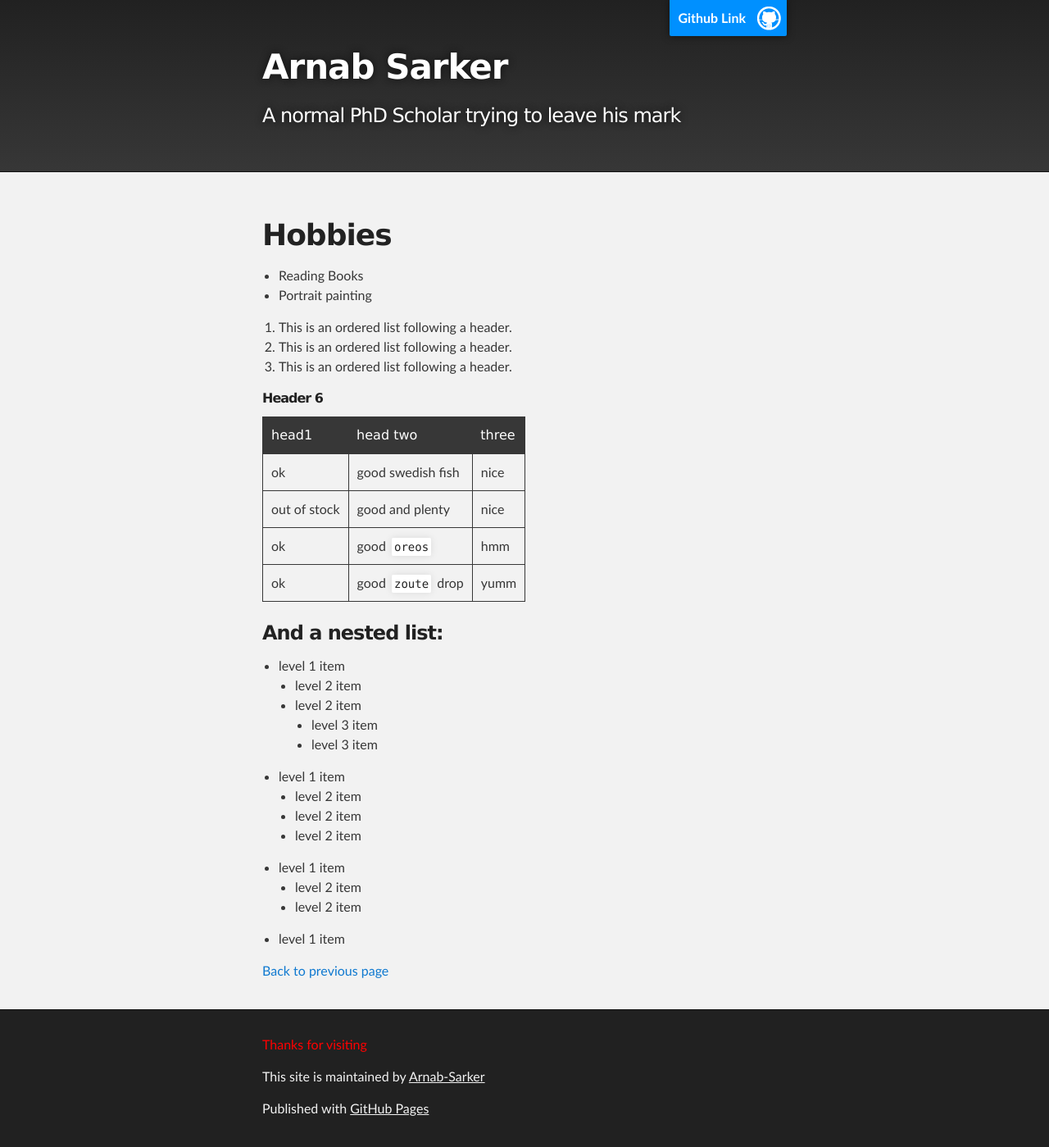
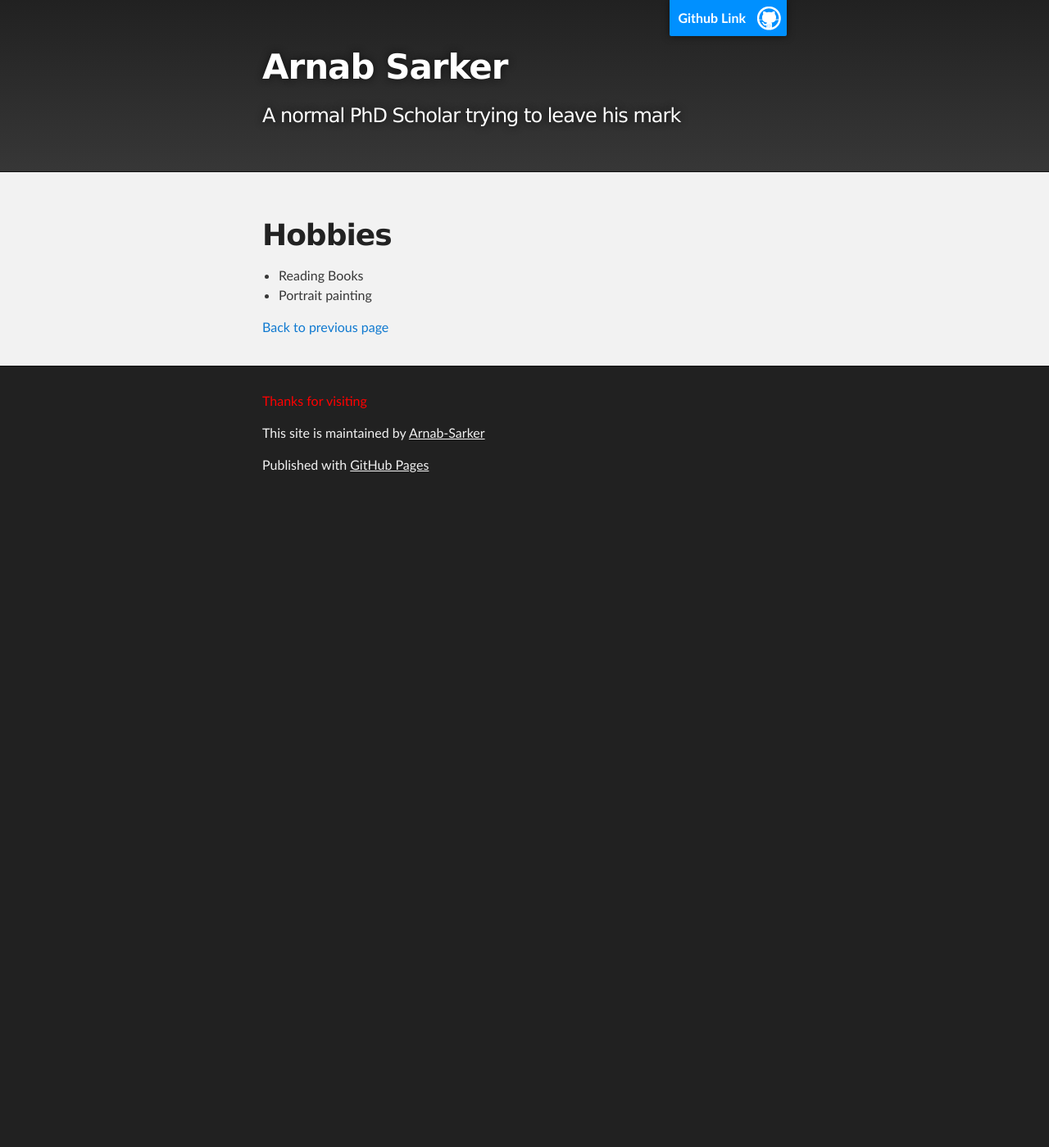
Before and after one commit to Arnab-Sarker/aaaa, a Jekyll site: the page built from hobbies.md, in a window 1280 px wide. Shown: the whole page at 82% size. Built offline with Jekyll 4.4.1, drawn with Linux system fonts in a browser that asks for light colours; our own code applies the rules of GitHub Pages for plain Markdown files; after the commit the page ends 900 px from its top, so only the background shows below that.

Commit message:
Update hobbies.md

```diff
--- a/hobbies.md
+++ b/hobbies.md
@@ -7,35 +7,4 @@ layout: default
 *   Reading Books
 *   Portrait painting
 
-1.  This is an ordered list following a header.
-2.  This is an ordered list following a header.
-3.  This is an ordered list following a header.
-
-###### Header 6
-
-| head1        | head two          | three |
-|:-------------|:------------------|:------|
-| ok           | good swedish fish | nice  |
-| out of stock | good and plenty   | nice  |
-| ok           | good `oreos`      | hmm   |
-| ok           | good `zoute` drop | yumm  |
-
-
-### And a nested list:
-
-- level 1 item
-  - level 2 item
-  - level 2 item
-    - level 3 item
-    - level 3 item
-- level 1 item
-  - level 2 item
-  - level 2 item
-  - level 2 item
-- level 1 item
-  - level 2 item
-  - level 2 item
-- level 1 item
-
-
 [Back to previous page](./)
```
